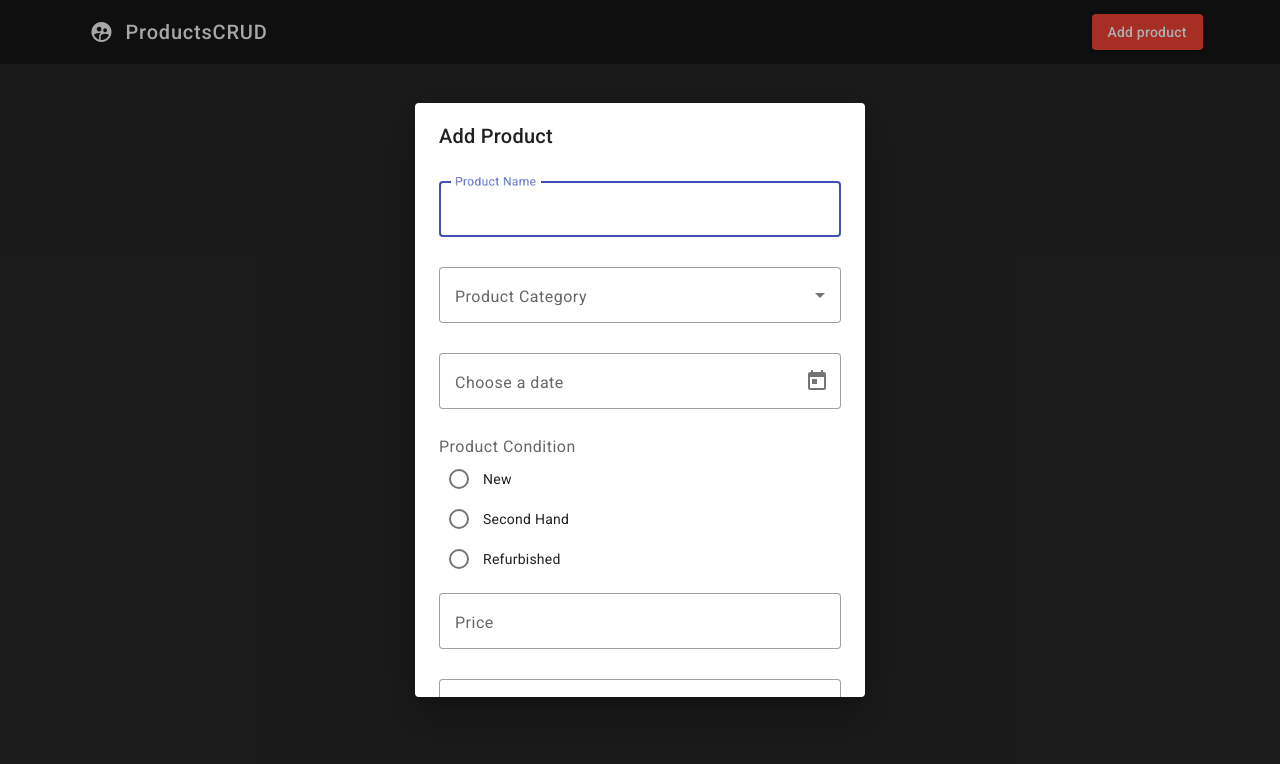
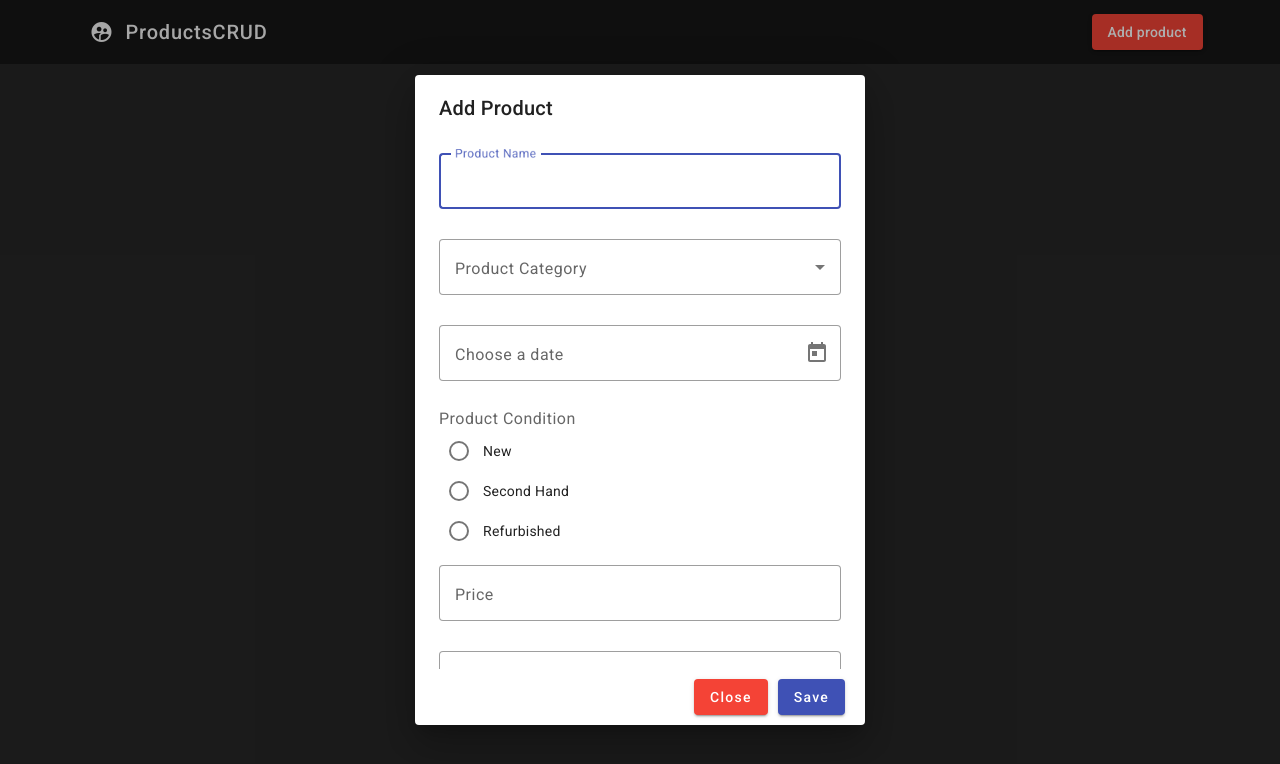
Before and after one commit to KacperLechicki/ProductsCRUD, an Angular app: page / in a window 1280 px wide. Both pictures are taken after a click on the button "Add product". Shown: the top 764 px of the page. Built offline with nearby package versions, Linux system fonts and the light colour scheme.

Commit message:
action buttons

```diff
--- a/src/app/app.component.ts
+++ b/src/app/app.component.ts
@@ -16,6 +16,7 @@ export class AppComponent {
     this.dialog.open(DialogComponent, {
       panelClass: 'dialog-panel',
       width: '80%',
+      disableClose: true,
     });
   }
 }
--- a/src/app/components/dialog/dialog.component.html
+++ b/src/app/components/dialog/dialog.component.html
@@ -35,3 +35,7 @@
     <textarea class="commentArea" matInput placeholder="Comment"></textarea>
   </mat-form-field>
 </div>
+<div mat-dialog-action [align]="'end'" class="actionButtons">
+  <button mat-raised-button color="warn" mat-dialog-close>Close</button>
+  <button mat-raised-button color="primary">Save</button>
+</div>
--- a/src/app/components/dialog/dialog.component.scss
+++ b/src/app/components/dialog/dialog.component.scss
@@ -3,6 +3,7 @@ mat-form-field {
   width: 100%;
 
   .commentArea {
+    min-height: 100px;
     max-height: 200px;
   }
 }
@@ -12,3 +13,27 @@ mat-form-field {
   flex-direction: column;
   margin-bottom: 10px;
 }
+
+.actionButtons {
+  margin: 10px;
+
+  button {
+    margin-right: 10px;
+  }
+}
+
+//-------------------------------------
+//-------------------------------------
+//-------------------------------------
+//-------------------------------------
+//-------------------------------------
+
+@media only screen and (max-width: 375px) {
+  .actionButtons {
+    button {
+      padding: 0 6px;
+      height: 30px;
+      font-size: 1.4rem;
+    }
+  }
+}
--- a/src/styles.scss
+++ b/src/styles.scss
@@ -32,6 +32,10 @@ body {
   height: auto;
 }
 
+.dialog-panel .mat-mdc-dialog-surface {
+  overflow: hidden;
+}
+
 //--------------------------------------------------
 //--------------------------------------------------
 //--------------------------------------------------
```
